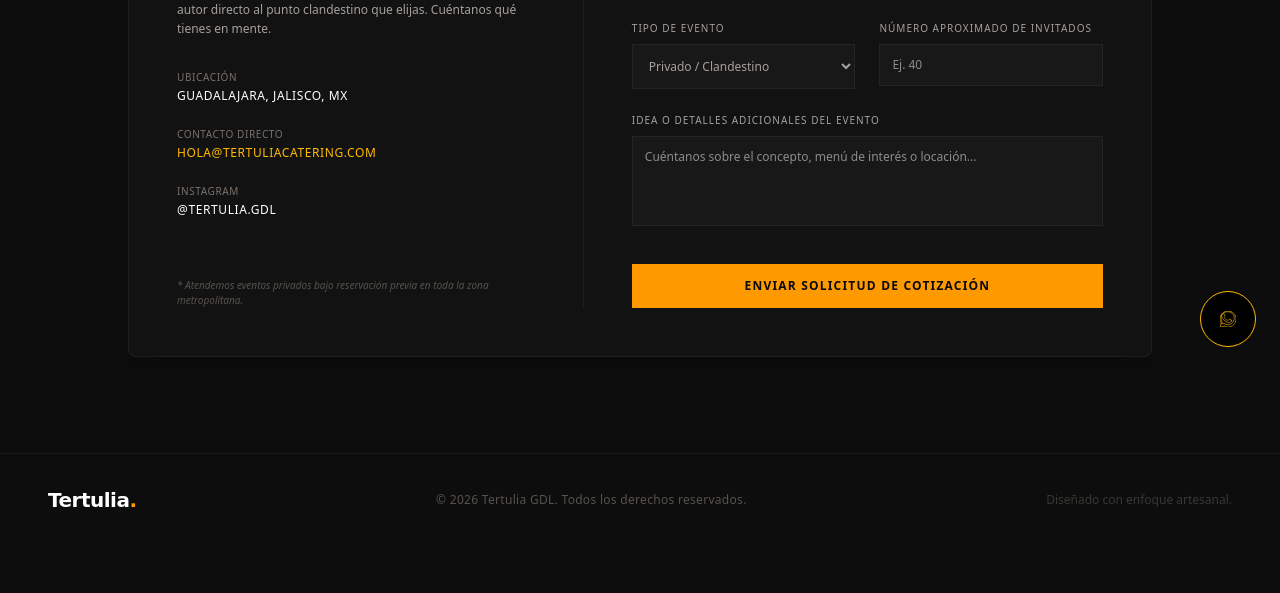
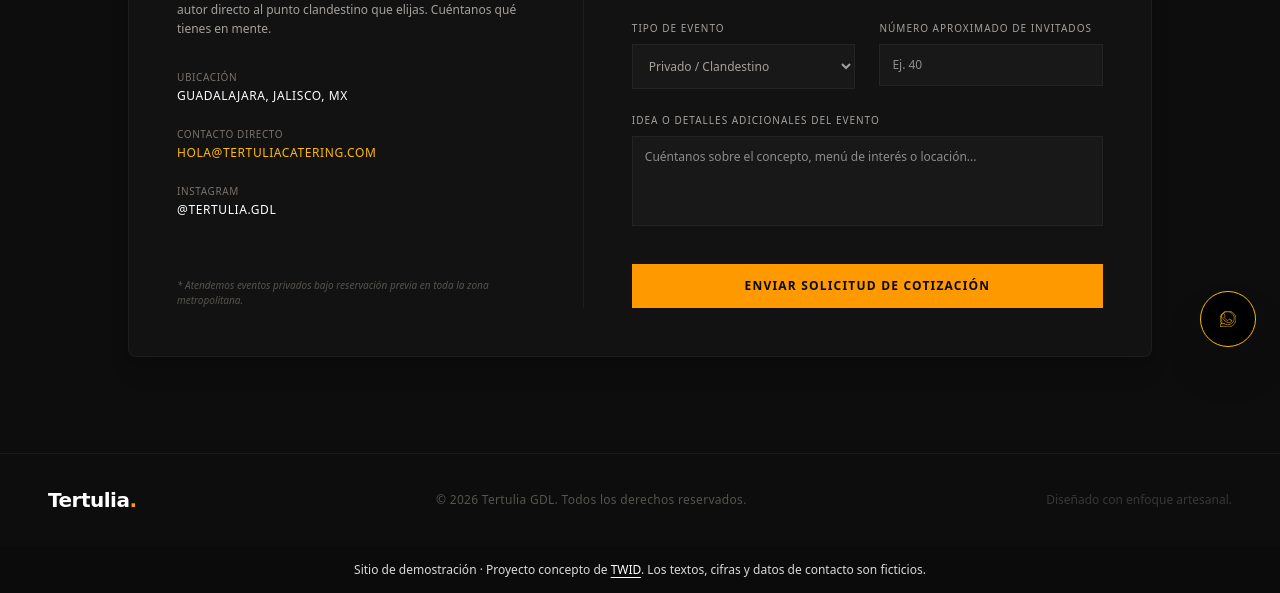
Before and after one commit to Angelrico247/tertulia_catering, a plain HTML site: page contacto.html in a window 1280 px wide. Shown: the part 429-1022 px from the top of the page. Before the commit the page ends 975 px from the top, so only its background shows below. Drawn offline with nearby package versions, Linux system fonts and the light colour scheme; a web font is replaced by a local one.

Commit message:
Mark site as demo: footer notice, noindex, no invented contact data
Co-Authored-By: Claude Sonnet 5.5 <noreply@anthropic.com>

```diff
--- a/contacto.html
+++ b/contacto.html
@@ -2,6 +2,7 @@
 <html lang="es" class="scroll-smooth">
   <head>
     <meta charset="UTF-8" />
+    <meta name="robots" content="noindex, nofollow">
     <meta name="viewport" content="width=device-width, initial-scale=1.0" />
     <title>Cotizar Evento | Tertulia GDL</title>
     <script src="https://cdn.jsdelivr.net/npm/@tailwindcss/browser@4"></script>
@@ -322,5 +323,6 @@
 
 
     <script src="app.js"></script>
+<p role="note" class="demo-notice" style="margin:0;padding:14px 20px;background:#0b0b0b;color:rgba(255,255,255,.85);font:12px/1.6 system-ui,sans-serif;text-align:center">Sitio de demostración · Proyecto concepto de <a href="https://twoworldsindesign.com" style="color:#fff;text-decoration:underline;text-underline-offset:3px">TWID</a>. Los textos, cifras y datos de contacto son ficticios.</p>
   </body>
 </html>
```
Also changed, not shown: index.html (+2 -0 lines), menu.html (+2 -0 lines), paquetes.html (+2 -0 lines).
